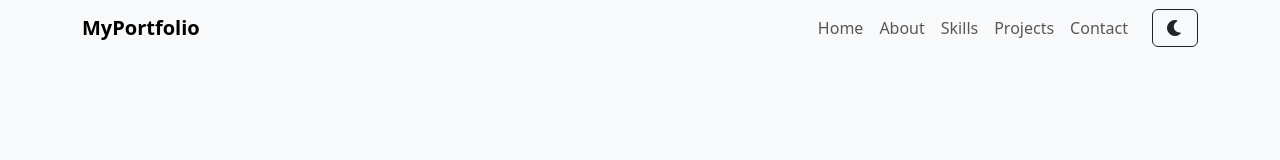
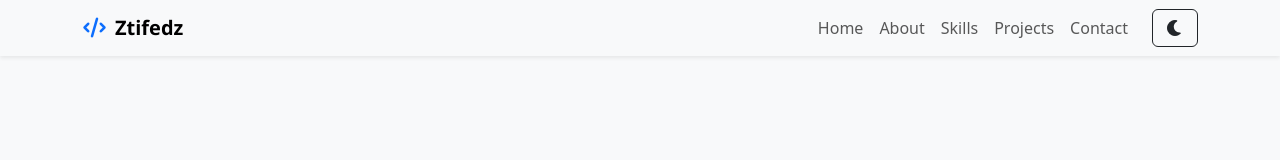
Before and after one commit to ztifff/myFirstPortfolio, a React (Create React App) app: page / in a window 1280 px wide. Shown: the top 160 px of the page. Built offline with nearby package versions, Linux system fonts and the light colour scheme.

Commit message:
Refactor Navbar component for cleaner code

```diff
--- a/src/components/Navbar.js
+++ b/src/components/Navbar.js
@@ -2,12 +2,26 @@ import React from "react";
 
 export default function Navbar({ isDark, toggleTheme }) {
   return (
-    <nav className={`navbar navbar-expand-lg ${isDark ? "navbar-dark bg-dark" : "navbar-light bg-light"} fixed-top`}>
+    <nav
+      className={`navbar navbar-expand-lg ${
+        isDark ? "navbar-dark bg-dark" : "navbar-light bg-light"
+      } fixed-top shadow-sm`}
+    >
       <div className="container">
-        <a className="navbar-brand fw-bold" href="#home">
-          MyPortfolio
+        {/* Brand */}
+        <a
+          className="navbar-brand fw-bold d-flex align-items-center"
+          href="#home"
+          style={{ fontFamily: "'Segoe UI', Tahoma, Geneva, Verdana, sans-serif" }}
+        >
+          <i
+            className="fa-solid fa-code me-2"
+            style={{ color: isDark ? "#FFD700" : "#0d6efd" }}
+          ></i>
+          Ztifedz
         </a>
 
+        {/* Toggler */}
         <button
           className="navbar-toggler"
           type="button"
@@ -20,23 +34,16 @@ export default function Navbar({ isDark, toggleTheme }) {
           <span className="navbar-toggler-icon"></span>
         </button>
 
+        {/* Nav Links */}
         <div className="collapse navbar-collapse" id="navbarNav">
           <ul className="navbar-nav ms-auto align-items-center">
-            <li className="nav-item">
-              <a className="nav-link" href="#home">Home</a>
+            {["Home", "About", "Skills", "Projects", "Contact"].map((item, idx) => (
+              <li className="nav-item" key={idx}>
+                <a className="nav-link" href={`#${item.toLowerCase()}`}>
+                  {item}
+                </a>
               </li>
-            <li className="nav-item">
-              <a className="nav-link" href="#about">About</a>
-            </li>
-            <li className="nav-item">
-              <a className="nav-link" href="#skills">Skills</a>
-            </li>
-            <li className="nav-item">
-              <a className="nav-link" href="#projects">Projects</a>
-            </li>
-            <li className="nav-item">
-              <a className="nav-link" href="#contact">Contact</a>
-            </li>
+            ))}
 
             {/* Theme Toggle */}
             <li className="nav-item ms-3">
@@ -45,10 +52,13 @@ export default function Navbar({ isDark, toggleTheme }) {
                 onClick={toggleTheme}
                 title="Toggle Theme"
               >
-                {isDark ? <i className="fa-solid fa-sun"></i> : <i className="fa-solid fa-moon"></i>}
+                {isDark ? (
+                  <i className="fa-solid fa-sun"></i>
+                ) : (
+                  <i className="fa-solid fa-moon"></i>
+                )}
               </button>
             </li>
-
           </ul>
         </div>
       </div>
```
Lines whose indentation alone changed are shown as unchanged.
